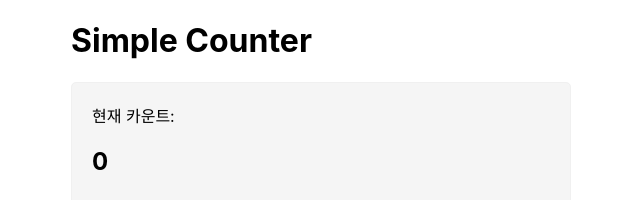
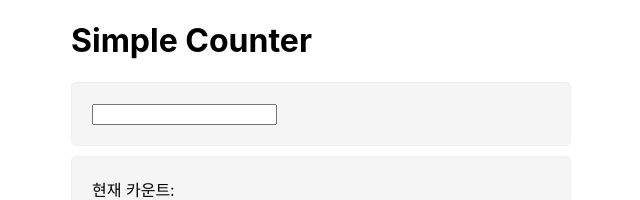
Before and after one commit to asg5450/React_mini_counter_project, a React (Create React App) app in the folder counter/: page / in a window 1280 px wide. Shown: the top 200 px of the page, without its empty margins (319-959 px from the left). Built offline with nearby package versions, Linux system fonts and the light colour scheme.

Commit message:
useEffect 사용 및 의존성 배열 여러 값 적용
useEffect 사용 및 의존성 배열 여러 값 적용

```diff
--- a/counter/src/App.js
+++ b/counter/src/App.js
@@ -1,7 +1,7 @@
 import "./App.css";
 import Viewer from "./component/Viewer.js";
 import Controller from "./component/Controller.js";
-import { useState } from "react";
+import { useState, useEffect } from "react";
 
 function App() {
   const [count, setCount] = useState(0);
@@ -9,9 +9,21 @@ function App() {
     setCount(count + value);
   };
 
+  const [text, setText] = useState("");
+  const handleChangeText = (e) => {
+    setText(e.target.value);
+  };
+
+  useEffect(() => {
+    console.log("count 업데이트: ", count, text);
+  }, [count, text]);
+
   return (
     <div className="App">
       <h1>Simple Counter</h1>
+      <section>
+        <input value={text} onChange={handleChangeText} />
+      </section>
       <section>
         <Viewer count={count} />
       </section>
```
